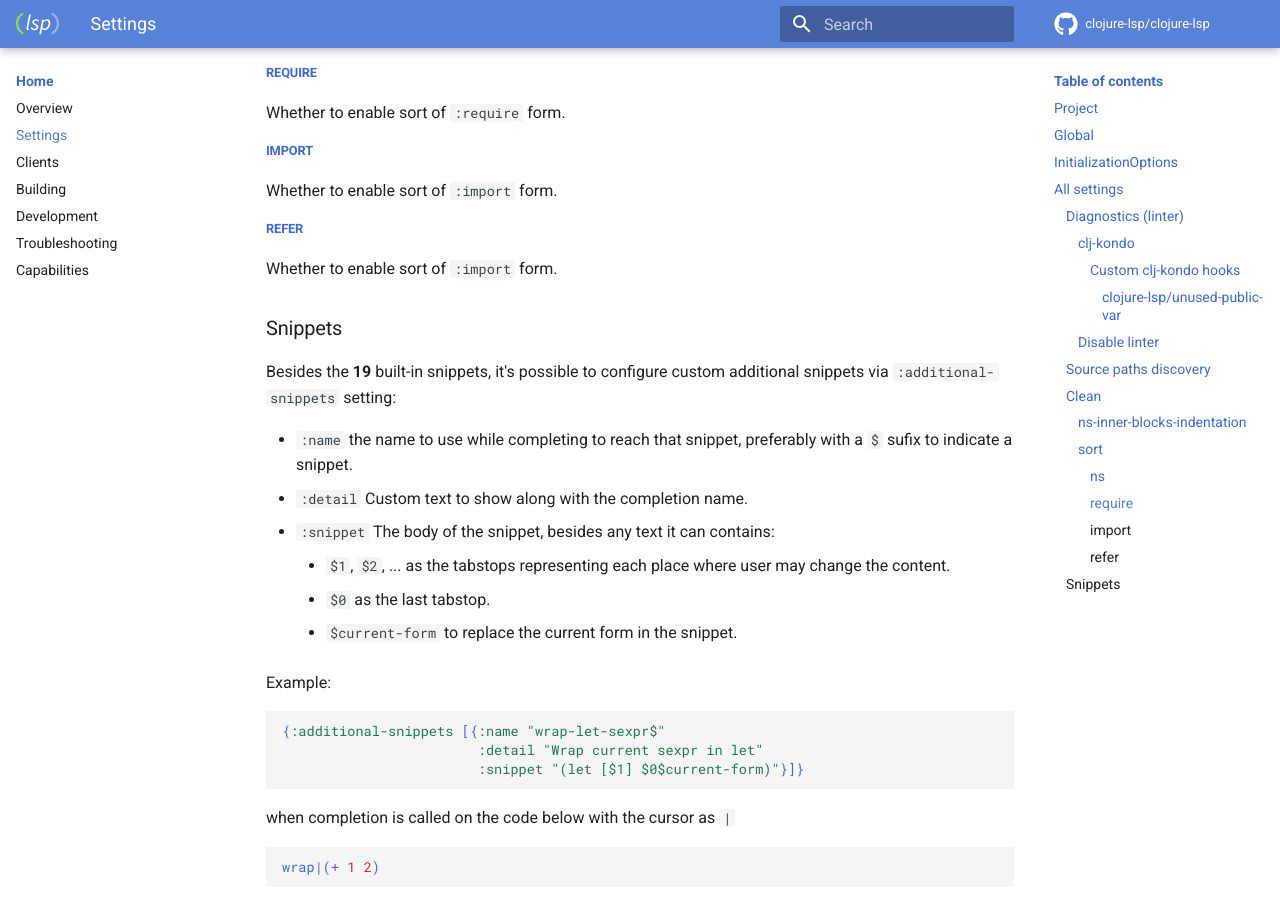
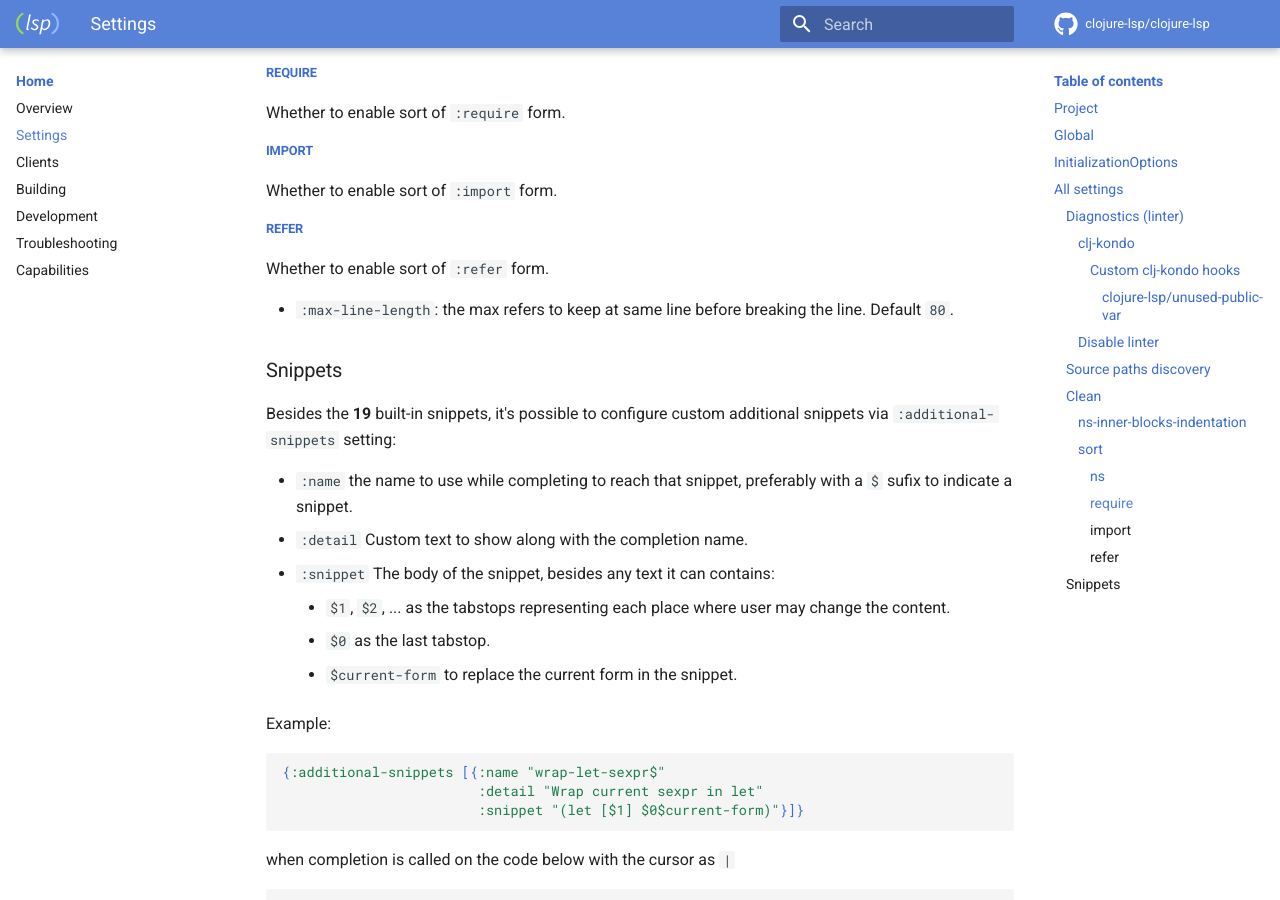
Before and after one commit to clojure-lsp/clojure-lsp, an MkDocs documentation site: the page built from docs/settings.md, in a window 1280 px wide and 900 px high, scrolled down 5495 px. Built offline with MkDocs 1.6.1 and Material for MkDocs 9.7.7, drawn with Linux system fonts in a browser that asks for light colours; comment, search, counter and statistics services are not loaded.

Commit message:
Break lines when sorting refers along with then new `:clean :sort :refer :max-line-length` setting with a default of `80`
Fixes #562

```diff
--- a/docs/settings.md
+++ b/docs/settings.md
@@ -178,7 +178,9 @@ Whether to enable sort of `:import` form.
 
 ##### refer
 
-Whether to enable sort of `:import` form.
+Whether to enable sort of `:refer` form.
+
+- `:max-line-length`: the max refers to keep at same line before breaking the line. Default `80`.
 
 ### Snippets
 
```
Also changed, not shown: CHANGELOG.md (+1 -0 lines), 3 other files.
